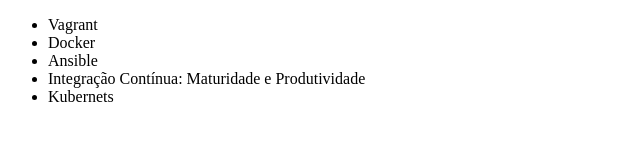
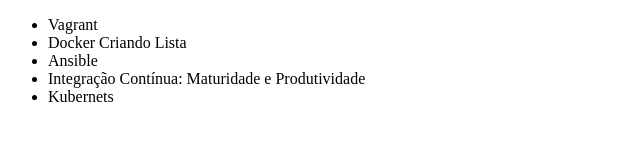
Before and after one commit to luizcdrj/alura-git, a plain HTML site: page index.html in a window 1280 px wide. Shown: the full height of the page, 0-640 px from the left. Drawn offline with Linux system fonts and the light colour scheme.

Commit message:
Adicionado curso de Docker

```diff
--- a/index.html
+++ b/index.html
@@ -7,7 +7,7 @@
 <body>
     <ul>
         <li>Vagrant</li>
-        <li>Docker</li>
+        <li>Docker Criando Lista</li>
         <li>Ansible</li>
         <li>Integração Contínua: Maturidade e Produtividade</li>
         <li>Kubernets</li>
```
